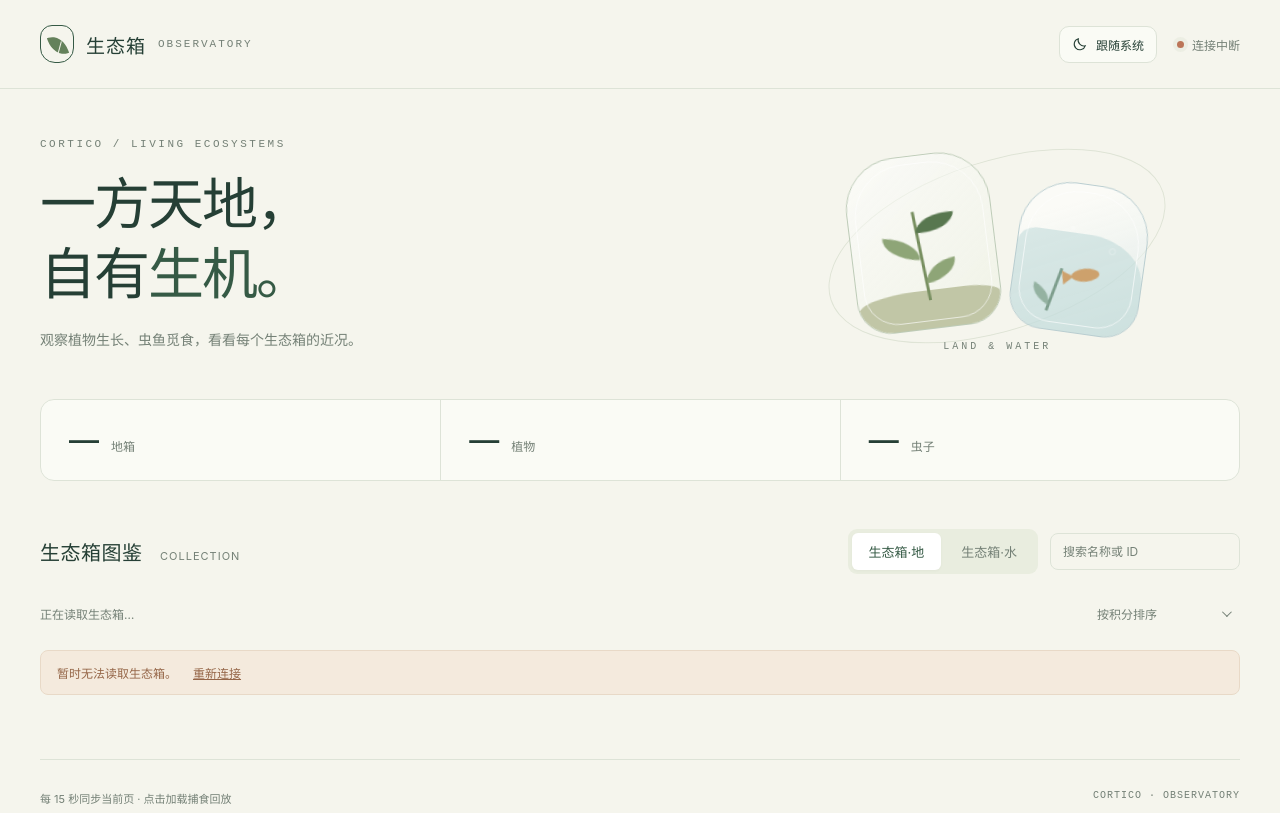
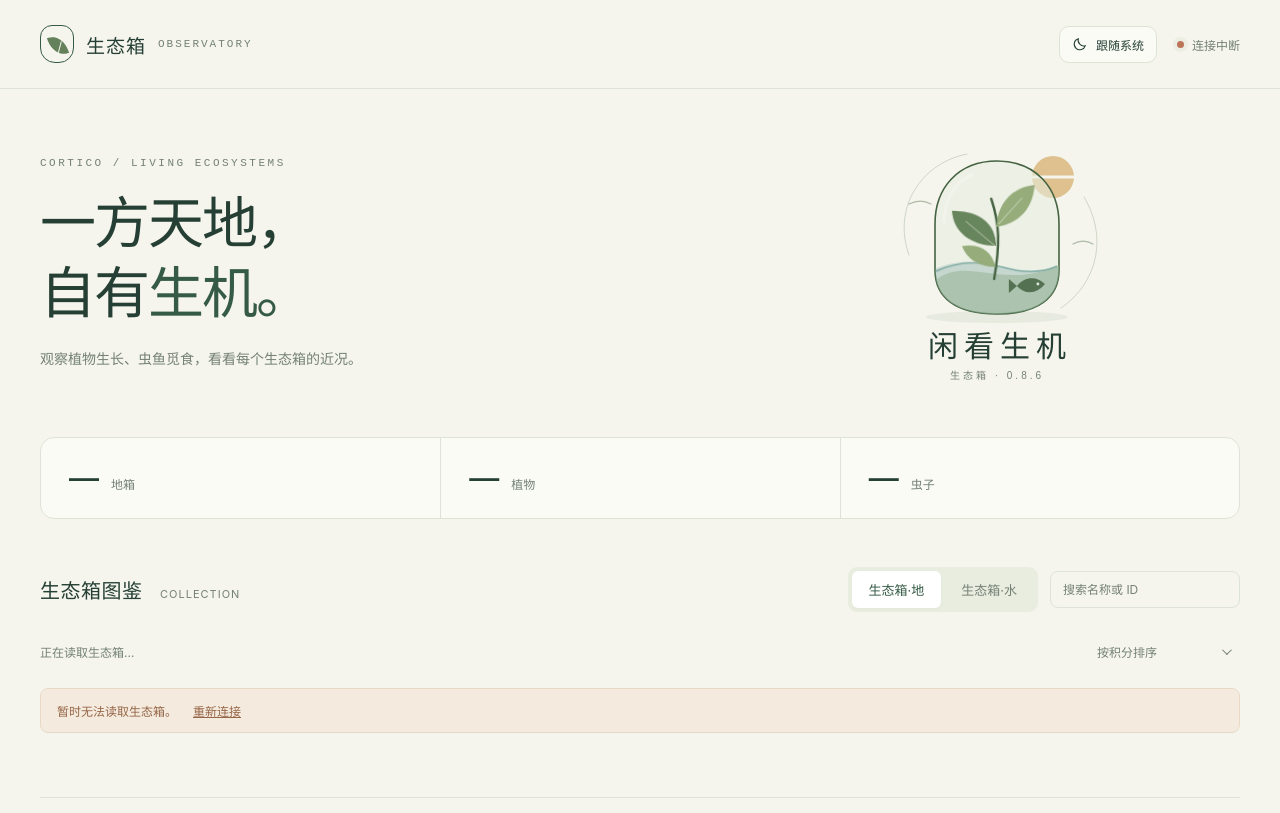
Before and after one commit to zhiyuHD/terrarium-server, a plain HTML site: page web/index.html in a window 1280 px wide. Shown: the top 813 px of the page. Drawn offline with Linux system fonts and the light colour scheme; no server answers.

Commit message:
feat(web): add 0.8.6 闲看生机 release emblem

```diff
--- a/web/index.html
+++ b/web/index.html
@@ -78,13 +78,41 @@
 :root[data-theme="dark"] .pc-trigger,:root[data-theme="dark"] .pc-menu{background:var(--panel);border-color:var(--line)}:root[data-theme="dark"] .pc-option:hover,:root[data-theme="dark"] .pc-option:focus-visible,:root[data-theme="dark"] .pc-option[aria-selected=true],:root[data-theme="dark"] .pc-play{background:var(--accent);color:var(--green);border-color:var(--line)}:root[data-theme="dark"] .pc-disclosure,:root[data-theme="dark"] .pc-step[aria-pressed=true]{color:var(--green)}:root[data-theme="dark"] .pc-step,:root[data-theme="dark"] .pc-replay-label{color:var(--muted)}:root[data-theme="dark"] .pc-track{background:var(--line)}:root[data-theme="dark"] .pc-thumb{border-color:var(--surface)}
 @media(max-width:580px){.nav-actions{gap:10px}.theme-toggle{padding:8px}.theme-toggle svg{display:none}.nav-actions .live{font-size:11px}}
 .pager{display:flex;justify-content:center;align-items:center;gap:16px;margin:22px 0}.pager[hidden]{display:none}.pager-button,.replay-load{border:1px solid var(--line);background:var(--surface);color:var(--green);border-radius:9px;padding:10px 16px;font:inherit;cursor:pointer;transition:background .2s,transform .2s}.pager-button:hover:not(:disabled),.replay-load:hover:not(:disabled){background:var(--accent);transform:translateY(-1px)}.pager-button:disabled,.replay-load:disabled{opacity:.5;cursor:default}.pager-label{font-size:12px;color:var(--muted);font-variant-numeric:tabular-nums}.replay-load{margin:0 24px 16px;font-size:12px}.pager-button:focus-visible,.replay-load:focus-visible{outline:2px solid var(--green);outline-offset:3px}@media(max-width:500px){.pager{gap:10px}.pager-button{padding:9px 12px}.pager-label{font-size:11px}}
+
+.release-art{display:flex;align-items:center;justify-content:center;min-width:0;--logo-leaf:#68865d;--logo-leaf-light:#96ad7b;--logo-water:#7faaa3;--logo-sun:#d9b479;--logo-glass:#e5ede0;--logo-ink:#456342}
+.release-logo{display:block;width:min(100%,320px);height:auto;overflow:visible}.release-logo .logo-leaves{transform-origin:160px 113px;animation:logo-leaf-sway 8s ease-in-out infinite}.release-logo .logo-water{animation:logo-water-drift 7s ease-in-out infinite}.release-logo .logo-fish{animation:logo-fish-drift 9s ease-in-out infinite}.release-logo .logo-title{fill:var(--foreground);font:500 30px MiSans,sans-serif;letter-spacing:6px}.release-logo .logo-version{fill:var(--muted);font:10px MiSans,sans-serif;letter-spacing:3px}
+:root[data-theme="dark"] .release-art{--logo-leaf:#a0bf88;--logo-leaf-light:#c0d3a3;--logo-water:#8abdb5;--logo-sun:#dfbd87;--logo-glass:#233c30;--logo-ink:#b3cda2}
+@keyframes logo-leaf-sway{0%,100%{transform:rotate(-2deg)}50%{transform:rotate(2deg)}}@keyframes logo-water-drift{0%,100%{transform:translateY(0)}50%{transform:translateY(2px)}}@keyframes logo-fish-drift{0%,100%{transform:translateX(-3px)}50%{transform:translateX(3px)}}
+@media(max-width:580px){.hero{gap:4px;padding-bottom:24px}.release-art{order:-1;justify-content:flex-start}.release-logo{width:210px;margin:-12px 0 12px}.hero h1{font-size:32px}.hero .eyebrow{margin-bottom:12px}}
+@media(prefers-reduced-motion:reduce){.release-logo .logo-leaves,.release-logo .logo-water,.release-logo .logo-fish{animation:none}}
 </style>
 </head>
 <body>
 <header><div class="wrap nav"><div class="brand"><span class="mark" aria-hidden="true"></span>生态箱<span class="nav-label">OBSERVATORY</span></div><div class="nav-actions"><button type="button" class="theme-toggle" id="theme-toggle" aria-label="主题：跟随系统"><svg viewBox="0 0 24 24" fill="none" stroke="currentColor" stroke-width="1.6" aria-hidden="true"><path d="M20 14.5A8.5 8.5 0 0 1 9.5 4a8.5 8.5 0 1 0 10.5 10.5Z"/></svg><span>跟随系统</span></button><div class="live" id="connection" data-state="loading"><span class="dot"></span><span id="connection-label">连接中</span></div></div></div></header>
 <main class="wrap">
 <section id="announcements" class="announcements" aria-label="服务端公告" aria-live="polite" hidden></section>
-<section class="hero"><div><p class="eyebrow">CORTICO / LIVING ECOSYSTEMS</p><h1>一方天地，<br>自有<span>生机。</span></h1><p class="intro">观察植物生长、虫鱼觅食，看看每个生态箱的近况。</p></div><div class="hero-art" aria-hidden="true"><div class="orbit"></div><div class="vessel"><div class="soil"></div><div class="stem"><i class="leaf"></i><i class="leaf"></i><i class="leaf"></i></div></div><div class="vessel water"><div class="waterline"></div><div class="stem"><i class="leaf"></i></div><div class="fish"></div></div><span class="art-caption">LAND & WATER</span></div></section>
+<section class="hero"><div><p class="eyebrow">CORTICO / LIVING ECOSYSTEMS</p><h1>一方天地，<br>自有<span>生机。</span></h1><p class="intro">观察植物生长、虫鱼觅食，看看每个生态箱的近况。</p></div><div class="release-art"><svg class="release-logo" viewBox="0 0 320 260" role="img" aria-labelledby="release-logo-title release-logo-desc" xmlns="http://www.w3.org/2000/svg">
+<title id="release-logo-title">闲看生机 · 0.8.6</title><desc id="release-logo-desc">一轮暖阳下，玻璃箱里的新叶轻摆，水中一尾小鱼悠游。</desc>
+<defs><clipPath id="logo-glass-clip"><path d="M160 26c-39 0-62 27-62 63v46c0 27 20 44 62 44s62-17 62-44V89c0-36-23-63-62-63Z"/></clipPath></defs>
+<ellipse cx="160" cy="182" rx="71" ry="6" fill="var(--logo-ink)" opacity=".08"/>
+<path d="M72 120c-17-47 12-92 58-101M247 62c25 42 12 87-23 111" fill="none" stroke="var(--logo-ink)" stroke-width="1" opacity=".22" stroke-linecap="round"/>
+<circle cx="216" cy="42" r="21" fill="var(--logo-sun)" opacity=".8"/><path d="M184 42h56" stroke="var(--page)" stroke-width="3"/>
+<path d="M160 26c-39 0-62 27-62 63v46c0 27 20 44 62 44s62-17 62-44V89c0-36-23-63-62-63Z" fill="var(--logo-glass)" fill-opacity=".55" stroke="var(--logo-ink)" stroke-width="1.6"/>
+<g clip-path="url(#logo-glass-clip)">
+<path d="M94 149c21-20 43-12 65-10 25 3 45 0 67-11v56H94Z" fill="var(--logo-leaf-light)" opacity=".45"/>
+<g class="logo-water"><path d="M93 135c32-15 55-9 73-4 26 8 44 4 61-3v58H93Z" fill="var(--logo-water)" opacity=".35"/><path d="M99 135c27-12 48-9 67-4 21 6 38 6 54-1" fill="none" stroke="var(--logo-water)" stroke-width="1.4"/></g>
+<g class="logo-leaves"><path d="M158 144c5-35 4-55-5-80" fill="none" stroke="var(--logo-ink)" stroke-width="2.4" stroke-linecap="round"/>
+<path d="M159 111c-26 0-43-13-45-34 26-1 44 10 45 34Z" fill="var(--logo-leaf)"/><path d="M158 111l-30-24" stroke="var(--page)" stroke-width="1" opacity=".55"/>
+<path d="M159 92c0-23 14-40 37-43-1 24-15 39-37 43Z" fill="var(--logo-leaf-light)"/><path d="M161 89l23-27" stroke="var(--page)" stroke-width="1" opacity=".55"/>
+<path d="M159 132c-17 0-29-7-34-20 18-3 30 4 34 20Z" fill="var(--logo-leaf-light)"/>
+</g>
+<g class="logo-fish" fill="var(--logo-ink)"><path d="M177 151c8-10 20-10 28-2-7 9-19 12-28 2l-8 7v-14Z" opacity=".85"/><circle cx="198" cy="149" r="1.4" fill="var(--logo-glass)"/></g>
+<path d="M107 88c0-23 11-41 28-48" fill="none" stroke="var(--page)" stroke-width="3" opacity=".75" stroke-linecap="round"/>
+</g>
+<path d="M72 69c8-4 15-4 22 0m142 40c7-4 13-4 20 0" fill="none" stroke="var(--logo-ink)" stroke-width="1.2" stroke-linecap="round" opacity=".4"/>
+<text x="163" y="222" text-anchor="middle" class="logo-title">闲看生机</text>
+<text x="160" y="244" text-anchor="middle" class="logo-version">生态箱 · 0.8.6</text>
+</svg></div></section>
 <section class="overview" aria-label="生态箱概览"><div class="stat"><strong id="box-count">—</strong><span id="box-count-label">地箱</span></div><div class="stat"><strong id="plant-count">—</strong><span>植物</span></div><div class="stat"><strong id="animal-count">—</strong><span id="animal-count-label">虫子</span></div></section>
 <section aria-labelledby="gallery-title"><div class="section-top"><h2 class="section-title" id="gallery-title">生态箱图鉴 <small>COLLECTION</small></h2><div class="tools"><div class="tabs" role="group" aria-label="生态箱类型"><button class="tab" data-kind="land" aria-pressed="true">生态箱·地</button><button class="tab" data-kind="water" aria-pressed="false">生态箱·水</button></div><div class="search-wrap"><input class="search" id="search" type="text" maxlength="100" role="searchbox" placeholder="搜索名称或 ID" aria-label="搜索生态箱名称或 ID"><button id="clear-search" class="clear-search" aria-label="清除搜索" hidden></button></div></div></div>
 <div class="filter-row"><p id="status" role="status">正在读取生态箱…</p><div id="sort"></div></div>
```
Also changed, not shown: README.md.
